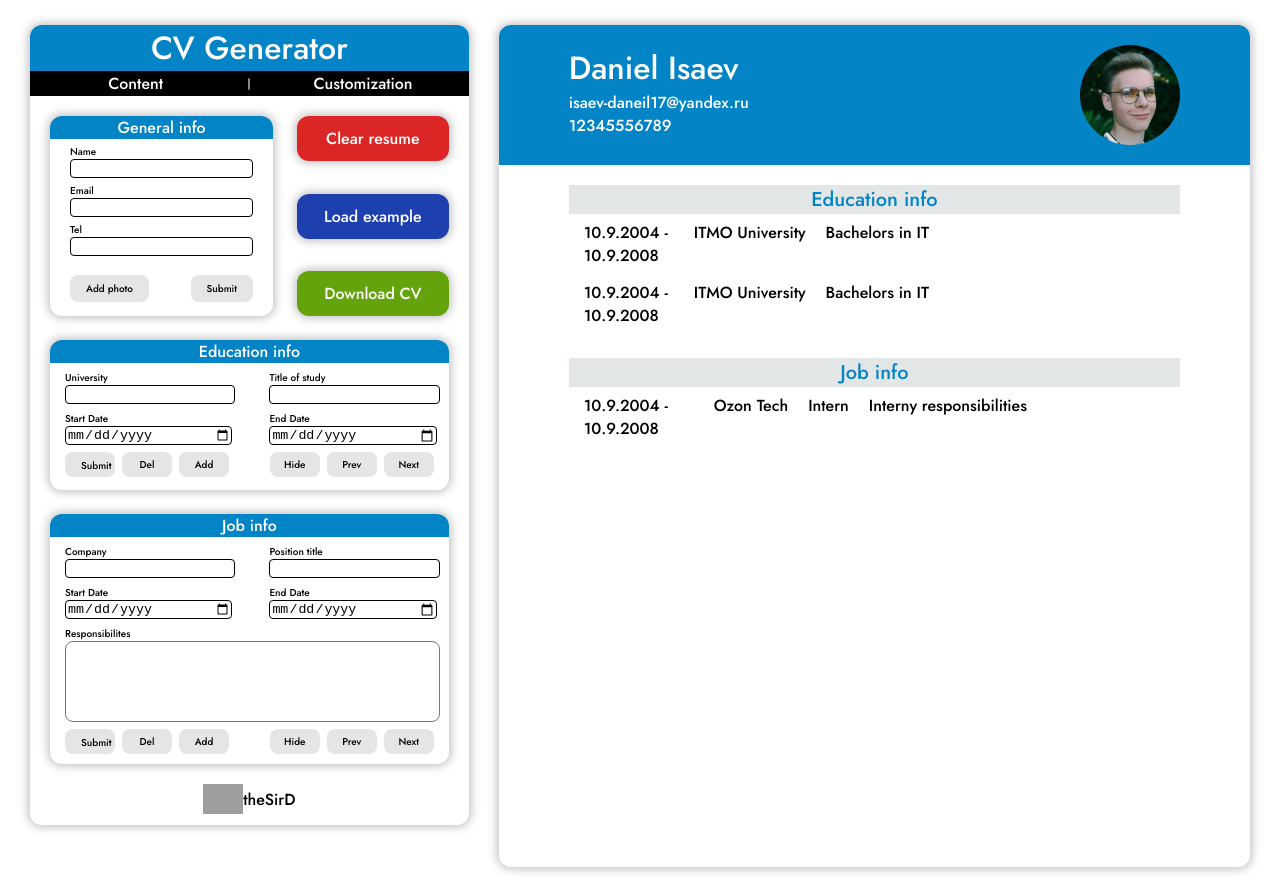
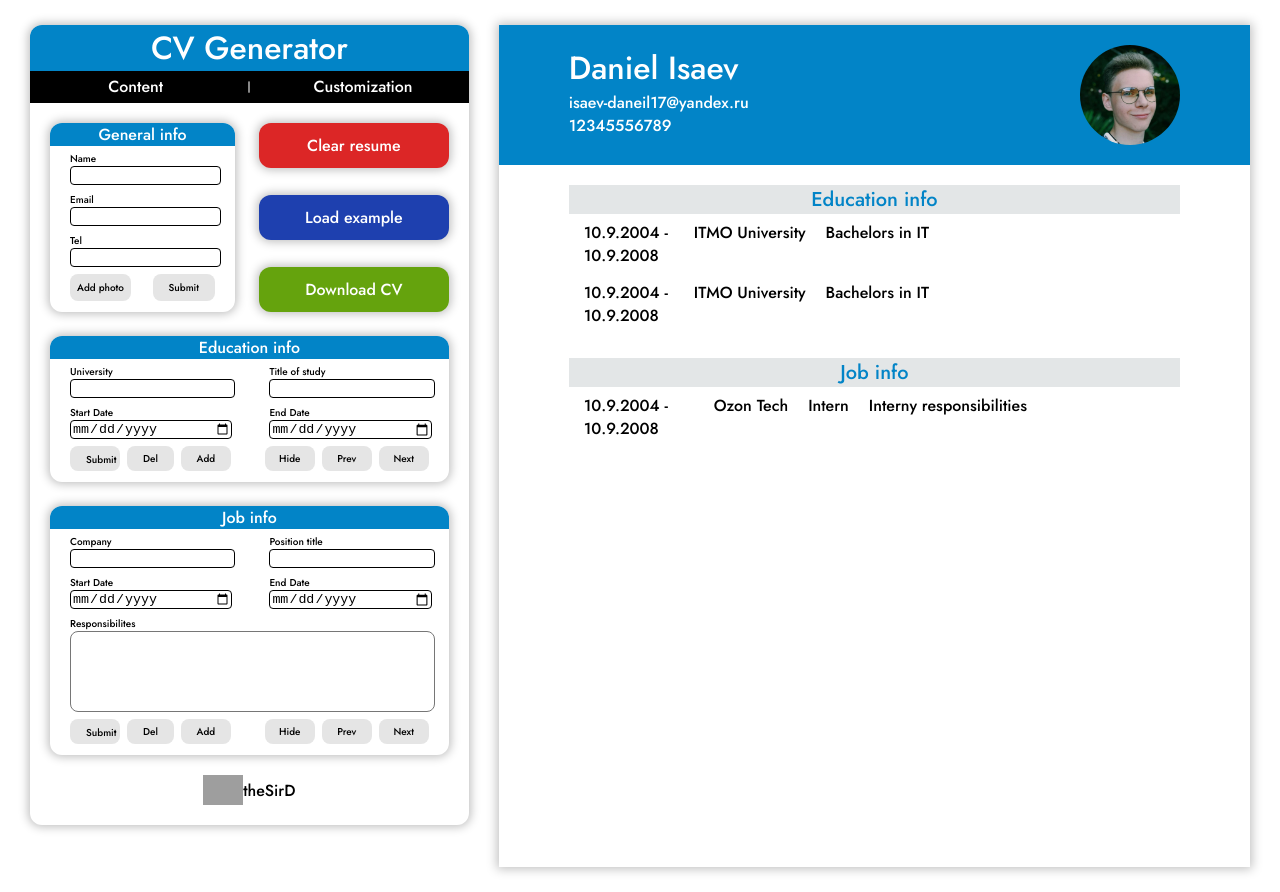
Before and after one commit to theSirD/CV-generator-react, a React (Vite) app: page / in a window 1280 px wide. Built offline with nearby package versions, Linux system fonts and the light colour scheme; grey boxes are pictures that could not be loaded.

Commit message:
Improve layoud for generator (left menu)

```diff
--- a/src/generator/Author.jsx
+++ b/src/generator/Author.jsx
@@ -1,6 +1,10 @@
 export default function Author() {
-    return <div className="author">
+  return (
+    <div className="author">
+      <a href="https://github.com/" target="_blank" rel="noopener noreferrer">
         <img src="public/github.jpg" alt="GitHub picture" />
-        <a href="https://github.com/" target="_blank" rel="noopener noreferrer">theSirD</a>
+        <span>theSirD</span>
+      </a>
     </div>
+  );
 }
--- a/src/generator/contentScreen/GeneralForm.jsx
+++ b/src/generator/contentScreen/GeneralForm.jsx
@@ -1,15 +1,21 @@
 export default function GeneralForm() {
   return (
-    <div>
-      <div className="form-header">General info</div>
-      <form action="" method="get" className="form-general">
+    <div className="general-info-container">
+      <div className="general-info-header">General info</div>
+      <form action="" method="" className="form-general">
+        <div className="field">
           <label htmlFor="name">Name </label>
           <input type="text" name="name" id="name" required />
+        </div>
+        <div className="field">
           <label htmlFor="email">Email </label>
           <input type="email" name="email" id="email" required />
+        </div>
+        <div className="field">
           <label htmlFor="tel">Tel </label>
           <input type="tel" name="tel" id="tel" required />
-        <div className="general-form-buttons">
+        </div>
+        <div className="buttons-row">
           <input
             type="file"
             id="avatar"
--- a/src/index.css
+++ b/src/index.css
@@ -53,7 +53,6 @@ body {
   cursor: pointer;
 }
 
-
 .nav button:hover,
 input:hover,
 .custom-button:hover {
@@ -63,10 +62,11 @@ input:hover,
 /* Generator's forms and buttons */
 .generator-forms {
   display: grid;
-  grid-template-columns: 1fr 1fr;
-  grid-template-rows: 200px 150px 250px;
+  grid-template-columns: 0.75fr 1fr;
+  grid-template-rows: auto auto auto;
   height: 100%;
   margin: 20px;
+  margin-bottom: 0px;
   gap: 24px;
 }
 
@@ -111,7 +111,7 @@ input:hover,
   transition: color 0.2s;
 }
 /* General info form */
-.form-header {
+.general-info-header {
   background-color: #0284c7;
   color: white;
   display: flex;
@@ -126,11 +126,11 @@ input:hover,
   grid-row: 1/2;
   display: flex;
   flex-direction: column;
+  gap: 7px;
   padding: 5px 20px;
 }
 
 .form-general input {
-  margin-bottom: 5px;
   border-radius: 4px;
   border: 1px solid black;
 }
@@ -151,9 +151,10 @@ input:hover,
   display: flex;
   justify-content: center;
   align-items: center;
-  padding: 6px 16px;
+  padding: 6px 7px;
   background-color: #e5e5e5;
   cursor: pointer;
+  grid-column: 2/-1;
 }
 
 .generator-forms > .generator-buttons {
@@ -204,9 +205,8 @@ input:hover,
 .edu-info-container form {
   display: flex;
   flex-direction: column;
-  padding: 0px 15px;
+  padding: 5px 20px;
   gap: 7px;
-  margin-top: 7px;
 }
 
 .first-input-row,
@@ -222,6 +222,12 @@ input:hover,
   width: 200px;
 }
 
+.form-general > .field {
+  display: flex;
+  flex-direction: column;
+  width: 145px;
+}
+
 .field input {
   width: 100%;
   border-radius: 4px;
@@ -231,7 +237,7 @@ input:hover,
 .buttons-row {
   display: flex;
   justify-content: space-between;
-  /* gap: 40px; */
+  gap: 20px;
 }
 
 .buttons-row > div {
@@ -242,7 +248,7 @@ input:hover,
 
 .buttons-row > div > button,
 .buttons-row > div > input {
-  width: 50px;
+  max-width: 50px;
   border: none;
 }
 
@@ -258,9 +264,9 @@ input:hover,
 
 .job-info-header {
   background-color: #0284c7;
-  color:white;
-  border-top-right-radius:12px;
-  border-top-left-radius:12px;
+  color: white;
+  border-top-right-radius: 12px;
+  border-top-left-radius: 12px;
   display: flex;
   justify-content: center;
   align-items: center;
@@ -269,9 +275,8 @@ input:hover,
 .job-info-container form {
   display: flex;
   flex-direction: column;
-  padding: 0px 15px;
+  padding: 5px 20px;
   gap: 7px;
-  margin-top: 7px;
 }
 
 .textarea-field {
@@ -290,30 +295,31 @@ textarea {
   justify-content: center;
   align-items: center;
   padding-bottom: 50px;
+  padding: 20px;
 }
 
-.author > img {
+.author > a > img {
   height: 30px;
 }
 
 .author > a {
   text-decoration: none;
   color: black;
+  display: flex;
+  justify-content: center;
+  align-items: center;
 }
 
 /* CV */
 .cv-container {
   max-width: 800px;
   height: 842px;
-  border-radius: 12px;
   box-shadow: 0px 0px 10px 2px rgba(0, 0, 0, 0.25);
   margin: 25px 0px;
   margin-right: 30px;
 }
 .cv-header {
   background: #0284c7;
-  border-top-left-radius: 12px;
-  border-top-right-radius: 12px;
   color: white;
   display: flex;
   justify-content: space-between;
```
Lines whose indentation alone changed are shown as unchanged.
